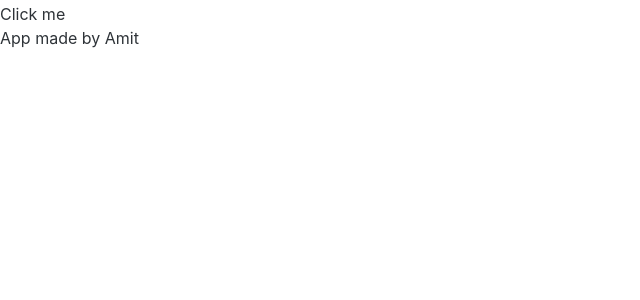
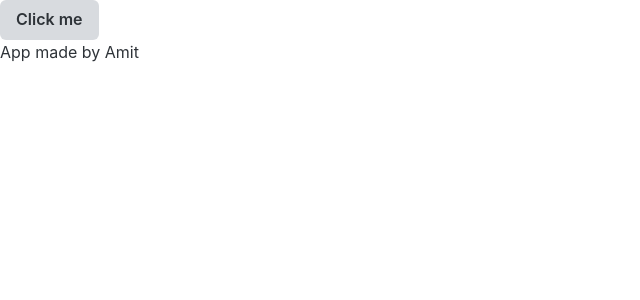
Before and after one commit to onemanfighter/create-clean-react-app, a React (Create React App) app: page / in a window 1280 px wide. Shown: the top 300 px of the page, without its empty margins (0-640 px from the left). Built offline with nearby package versions, Linux system fonts and the light colour scheme.

Commit message:
feat(): Fixing themes
k

```diff
--- a/src/components/Theme/theme.ts
+++ b/src/components/Theme/theme.ts
@@ -1,4 +1,4 @@
-import { ThemeConfig, extendBaseTheme } from '@chakra-ui/react';
+import { ThemeConfig, extendTheme } from '@chakra-ui/react';
 import colors from './colors';
 import { fontSize, fontWeight, lineHeight, zIndices } from './fonts';
 
@@ -17,6 +17,6 @@ const themeData = {
   zIndices: { ...zIndices },
 };
 
-const theme = extendBaseTheme(themeData);
+const theme = extendTheme(themeData);
 
 export default theme;
--- a/src/providers/theme/ThemeProvider.tsx
+++ b/src/providers/theme/ThemeProvider.tsx
@@ -1,14 +1,9 @@
-import { ChakraProvider, ColorModeScript } from '@chakra-ui/react';
+import { ChakraProvider } from '@chakra-ui/react';
 import { theme } from '@components';
 import { ThemeProviderProps } from './types';
 
 const ThemeProvider = ({ children }: ThemeProviderProps) => {
-  return (
-    <ChakraProvider theme={theme} cssVarsRoot="body">
-      <ColorModeScript initialColorMode={theme.config.initialColorMode} />
-      {children}
-    </ChakraProvider>
-  );
+  return <ChakraProvider theme={theme}>{children}</ChakraProvider>;
 };
 
 export default ThemeProvider;
```
